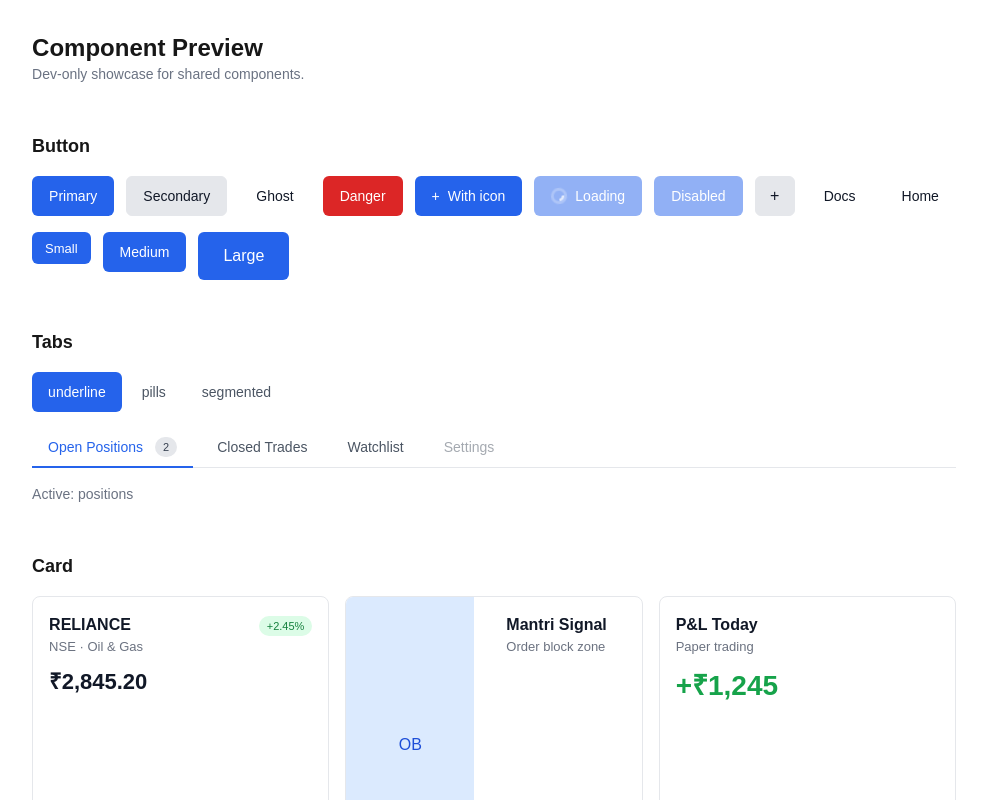
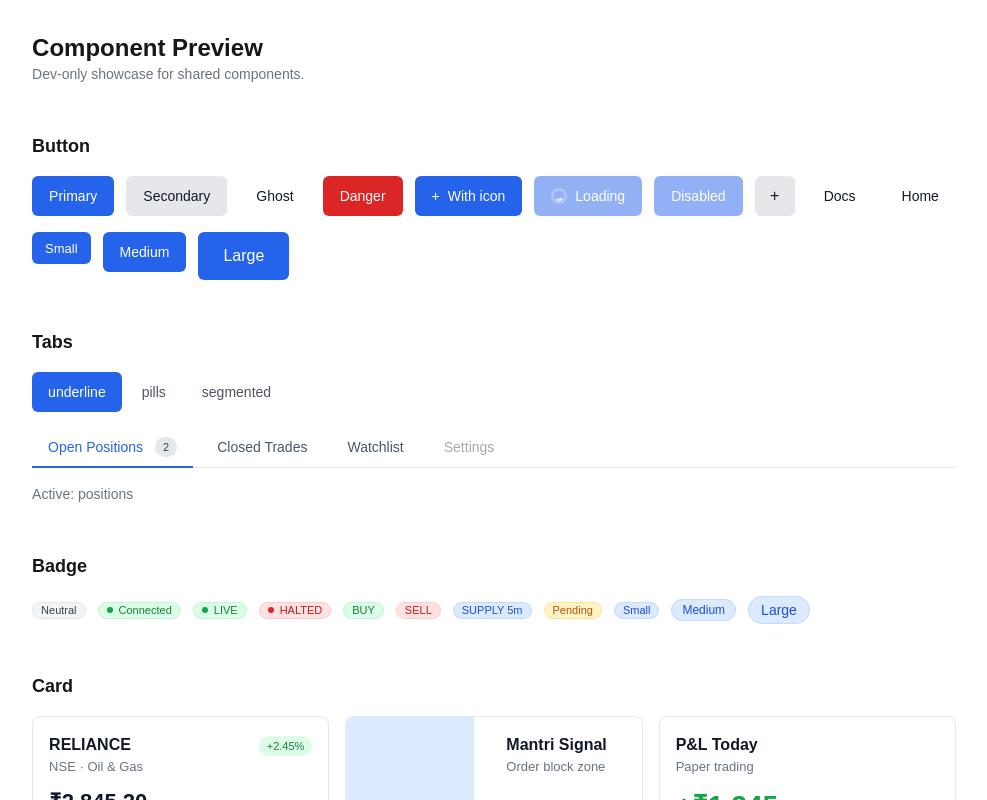
Before and after one commit to rishabRDJ/samrajya-darbar, a Next.js app: page /preview in a window 1280 px wide. Shown: the top 800 px of the page, without its empty margins (146-1133 px from the left). Built offline with nearby package versions, Linux system fonts and the light colour scheme.

Commit message:
Add Badge component with styles and integrate into PreviewClient

```diff
--- a/src/app/preview/PreviewClient.tsx
+++ b/src/app/preview/PreviewClient.tsx
@@ -1,7 +1,7 @@
 'use client';
 
 import { useState } from 'react';
-import { Button, Tabs, Card } from '@/shared/components';
+import { Badge, Button, Card, Tabs } from '@/shared/components';
 
 export function PreviewClient() {
   const [tab, setTab] = useState('positions');
@@ -60,6 +60,23 @@ export function PreviewClient() {
           variant={tabVariant as 'underline' | 'pills' | 'segmented'}
         />
         <p className="text-sm text-gray-500">Active: {tab}</p>
+      </section>
+
+      <section className="space-y-4">
+        <h2 className="text-lg font-semibold">Badge</h2>
+        <div className="flex flex-wrap items-center gap-3">
+          <Badge text="Neutral" />
+          <Badge text="Connected" variant="success" dot />
+          <Badge text="LIVE" variant="success" dot pulse />
+          <Badge text="HALTED" variant="danger" dot />
+          <Badge text="BUY" variant="success" />
+          <Badge text="SELL" variant="danger" />
+          <Badge text="SUPPLY 5m" variant="info" />
+          <Badge text="Pending" variant="warning" />
+          <Badge text="Small" variant="info" size="sm" />
+          <Badge text="Medium" variant="info" size="md" />
+          <Badge text="Large" variant="info" size="lg" />
+        </div>
       </section>
 
       <section className="space-y-4">
--- /dev/null
+++ b/src/shared/components/Badge/Badge.styles.ts
@@ -0,0 +1,84 @@
+import type { CSSProperties } from 'react';
+
+export type Variant = 'neutral' | 'success' | 'danger' | 'warning' | 'info';
+export type Size = 'sm' | 'md' | 'lg';
+
+export const base: CSSProperties = {
+  display: 'inline-flex',
+  alignItems: 'center',
+  gap: 6,
+  borderRadius: 9999,
+  fontWeight: 500,
+  lineHeight: 1,
+  whiteSpace: 'nowrap',
+  border: '1px solid transparent',
+};
+
+export const sizes: Record<Size, CSSProperties> = {
+  sm: { padding: '2px 8px', fontSize: 11 },
+  md: { padding: '4px 10px', fontSize: 12 },
+  lg: { padding: '6px 12px', fontSize: 14 },
+};
+
+export const variants: Record<Variant, CSSProperties> = {
+  neutral: {
+    backgroundColor: '#f3f4f6',
+    color: '#374151',
+    borderColor: '#e5e7eb',
+  },
+  success: {
+    backgroundColor: '#dcfce7',
+    color: '#15803d',
+    borderColor: '#bbf7d0',
+  },
+  danger: {
+    backgroundColor: '#fee2e2',
+    color: '#b91c1c',
+    borderColor: '#fecaca',
+  },
+  warning: {
+    backgroundColor: '#fef3c7',
+    color: '#b45309',
+    borderColor: '#fde68a',
+  },
+  info: {
+    backgroundColor: '#dbeafe',
+    color: '#1d4ed8',
+    borderColor: '#bfdbfe',
+  },
+};
+
+export const dotColors: Record<Variant, string> = {
+  neutral: '#6b7280',
+  success: '#16a34a',
+  danger: '#dc2626',
+  warning: '#d97706',
+  info: '#2563eb',
+};
+
+export const dotWrap: CSSProperties = {
+  position: 'relative',
+  display: 'inline-flex',
+  width: 6,
+  height: 6,
+};
+
+export const dotCore: CSSProperties = {
+  position: 'absolute',
+  inset: 0,
+  borderRadius: 9999,
+};
+
+export const dotPing: CSSProperties = {
+  position: 'absolute',
+  inset: 0,
+  borderRadius: 9999,
+  opacity: 0.75,
+  animation: 'samrajya-ping 1.2s cubic-bezier(0, 0, 0.2, 1) infinite',
+};
+
+export const iconSizes: Record<Size, CSSProperties> = {
+  sm: { width: 12, height: 12, display: 'inline-flex' },
+  md: { width: 14, height: 14, display: 'inline-flex' },
+  lg: { width: 16, height: 16, display: 'inline-flex' },
+};
--- /dev/null
+++ b/src/shared/components/Badge/Badge.tsx
@@ -0,0 +1,58 @@
+import type { CSSProperties, ReactNode } from 'react';
+import {
+  base,
+  sizes,
+  variants,
+  dotColors,
+  dotWrap,
+  dotCore,
+  dotPing,
+  iconSizes,
+  type Variant,
+  type Size,
+} from './Badge.styles';
+
+export type BadgeProps = {
+  text: string;
+  variant?: Variant;
+  size?: Size;
+  dot?: boolean;
+  pulse?: boolean;
+  icon?: ReactNode;
+  style?: CSSProperties;
+};
+
+export function Badge({
+  text,
+  variant = 'neutral',
+  size = 'sm',
+  dot = false,
+  pulse = false,
+  icon,
+  style,
+}: BadgeProps) {
+  const merged: CSSProperties = {
+    ...base,
+    ...sizes[size],
+    ...variants[variant],
+    ...style,
+  };
+
+  const dotColor = dotColors[variant];
+
+  return (
+    <span style={merged}>
+      {dot && (
+        <span style={dotWrap} aria-hidden>
+          {pulse && (
+            <span style={{ ...dotPing, backgroundColor: dotColor }} />
+          )}
+          <span style={{ ...dotCore, backgroundColor: dotColor }} />
+          <style>{`@keyframes samrajya-ping { 75%, 100% { transform: scale(2); opacity: 0; } }`}</style>
+        </span>
+      )}
+      {icon && <span style={iconSizes[size]}>{icon}</span>}
+      <span>{text}</span>
+    </span>
+  );
+}
--- /dev/null
+++ b/src/shared/components/Badge/index.ts
@@ -0,0 +1,2 @@
+export { Badge } from './Badge';
+export type { BadgeProps } from './Badge';
--- a/src/shared/components/index.ts
+++ b/src/shared/components/index.ts
@@ -1,3 +1,4 @@
 export * from './Button';
 export * from './Tabs';
 export * from './Card';
+export * from './Badge';
```
